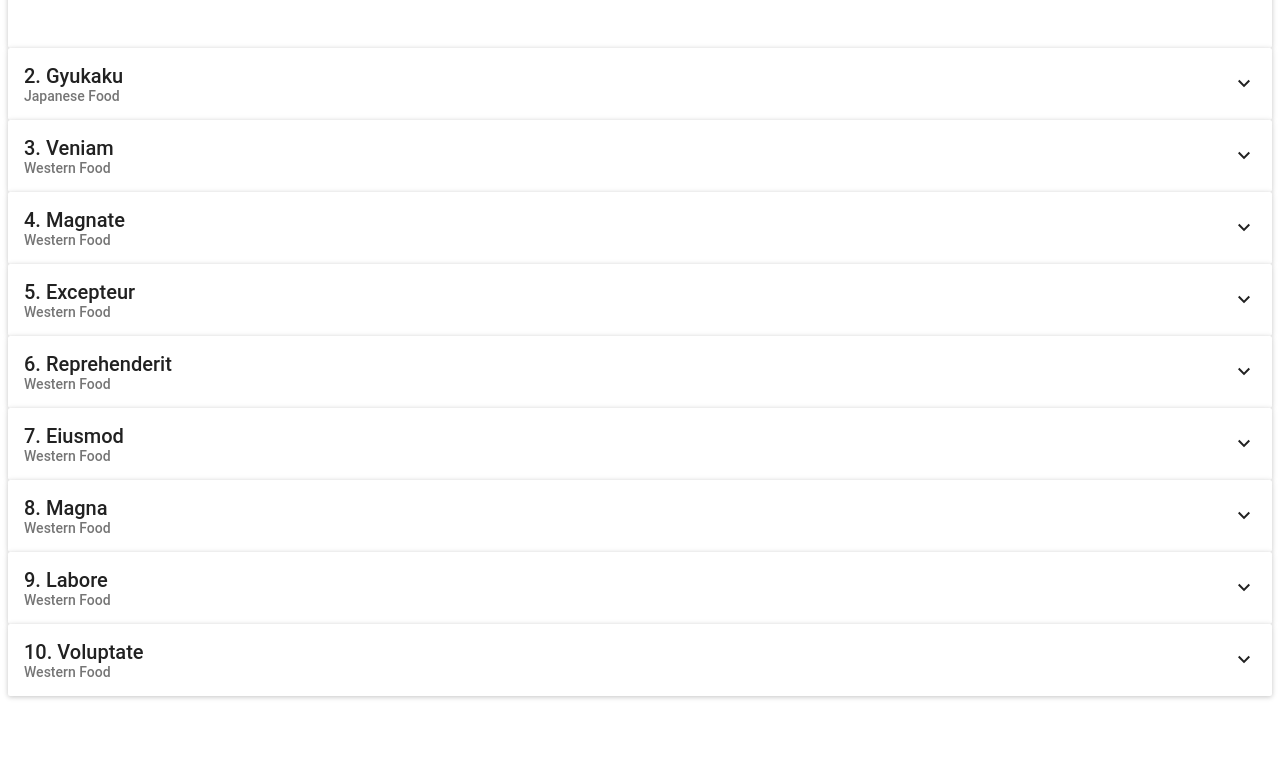
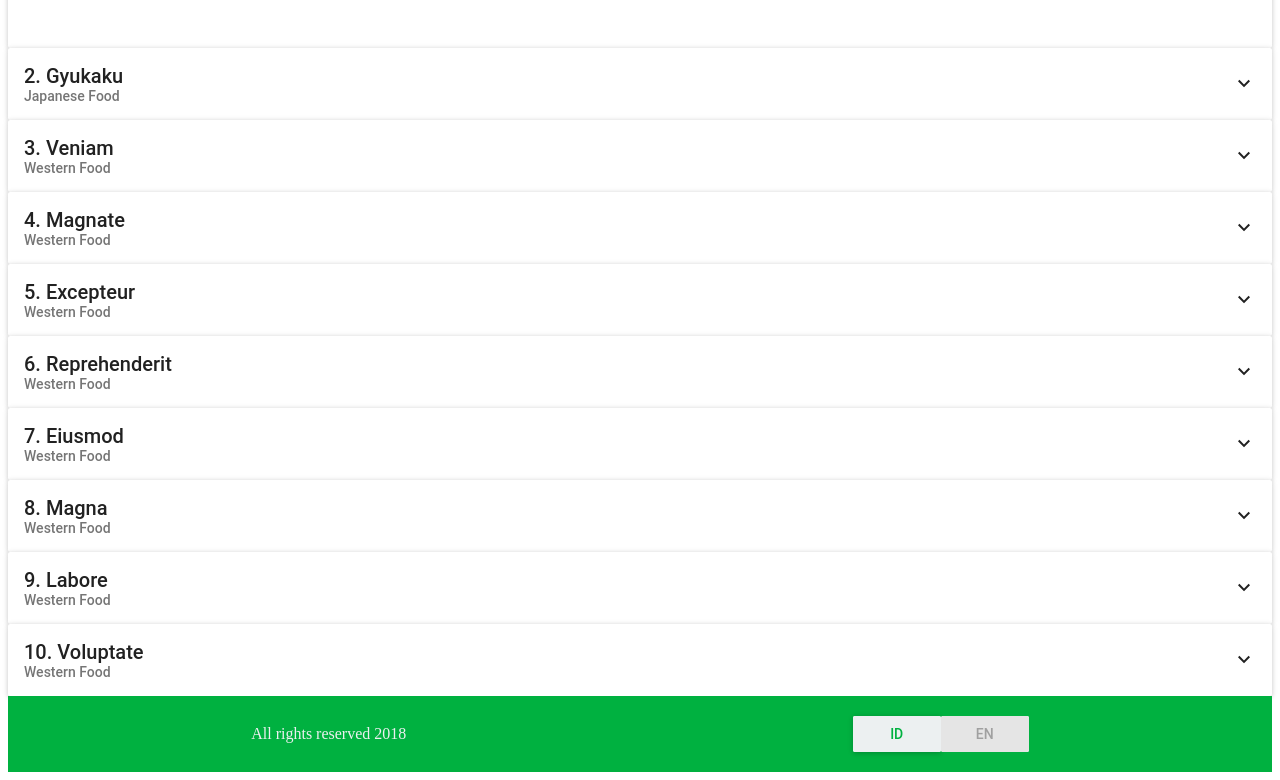
Before and after one commit to calvinvoo2/restaurant, a React app: page /#/ in a window 1280 px wide. Shown: the part 529-1309 px from the top of the page. Before the commit the page ends 1233 px from the top, so only its background shows below. Built offline with nearby package versions, Linux system fonts and the light colour scheme; the HTML template or start-up script is replaced by a standard one.

Commit message:
Add il8n for english and indonesian langauge

```diff
--- a/src/actions/index.js
+++ b/src/actions/index.js
@@ -2,8 +2,16 @@
 import {
   FETCH_TOP_RESTAURANT_LIST,
   BOOK_RESTAURANT,
-  FETCH_RESTAURANT_DETAIL
+  FETCH_RESTAURANT_DETAIL,
+  CHANGE_LANGUAGE
 } from "./types";
+
+export const changeLanguage = lang => {
+  return function(dispatch) {
+    /*This is used to change language*/
+    dispatch({ type: CHANGE_LANGUAGE, payload: lang });
+  };
+};
 
 export const fetchRestaurantDetail = slug => {
   return function(dispatch) {
--- a/src/actions/types.js
+++ b/src/actions/types.js
@@ -1,3 +1,4 @@
 export const FETCH_TOP_RESTAURANT_LIST = "fetch_top_restaurant_list";
 export const BOOK_RESTAURANT = "book_restaurant";
 export const FETCH_RESTAURANT_DETAIL = "fetch_restaurant_detail";
+export const CHANGE_LANGUAGE = "change_language";
--- a/src/components/App.js
+++ b/src/components/App.js
@@ -2,7 +2,7 @@
 import RestaurantCard from "./RestaurantCard";
 import RaisedButton from "material-ui/RaisedButton";
 import AutoComplete from "material-ui/AutoComplete";
-
+import strings from "../il8n";
 import { GridList, GridTile } from "material-ui/GridList";
 
 import * as actions from "../actions";
@@ -34,7 +34,7 @@
       this.props.fetchTopRestaurantList(this.state.location);
       this.setState({ error: "" });
     } else {
-      this.setState({ error: "Location is not on our list" });
+      this.setState({ error: strings[this.props.lang].locationNotFound });
     }
   };
 
@@ -67,7 +67,7 @@
       <div>
         <div>
           <p style={{ fontSize: 20 }}>
-            Showing top 10 restaurants near {" "}
+            {strings[this.props.lang].show10} {" "}
             <span style={styles.cityText}>
               {this.props.restaurant && this.props.restaurant.location
                 ? this.props.restaurant.location
@@ -77,10 +77,10 @@
           <GridList cols={3} padding={0} style={{ height: 120 }}>
             <GridTile cols={2}>
               <AutoComplete
-                hintText="Change location"
-                filter={AutoComplete.noFilter}
+                hintText={strings[this.props.lang].changeLocation}
+                filter={AutoComplete.fuzzyFilter}
                 dataSource={this.state.dataSource}
-                floatingLabelText="Location"
+                floatingLabelText={strings[this.props.lang].location}
                 fullWidth={true}
                 onUpdateInput={this.handleForm}
                 errorText={this.state.error ? this.state.error : ""}
@@ -110,8 +110,8 @@
   }
 }
 
-function mapStateToProps({ restaurant }) {
-  return { restaurant };
+function mapStateToProps({ restaurant, lang }) {
+  return { restaurant, lang };
 }
 
 export default connect(mapStateToProps, actions)(App);
--- /dev/null
+++ b/src/components/Footer.js
@@ -0,0 +1,55 @@
+import React, { Component } from "react";
+import * as actions from "../actions";
+import { connect } from "react-redux";
+import RaisedButton from "material-ui/RaisedButton";
+
+class Footer extends Component {
+  render() {
+    return (
+      <div
+        style={{
+          display: "flex",
+          padding: 20,
+          background: "#00b140",
+          color: "#ecf0f1"
+        }}
+      >
+        <div
+          style={{
+            alignSself: "flex-start",
+            margin: "auto"
+          }}
+        >
+          All rights reserved 2018
+        </div>
+        <div
+          style={{
+            alignSself: "flex-end",
+            margin: "auto"
+          }}
+        >
+          <RaisedButton
+            label="ID"
+            disabled={this.props.lang == "id"}
+            labelColor="#00b140"
+            backgroundColor="#ecf0f1"
+            onClick={() => this.props.changeLanguage("id")}
+          />
+          <RaisedButton
+            label="EN"
+            disabled={this.props.lang == "en"}
+            labelColor="#00b140"
+            backgroundColor="#ecf0f1"
+            onClick={() => this.props.changeLanguage("en")}
+          />
+        </div>
+      </div>
+    );
+  }
+}
+
+function mapStateToProps({ lang }) {
+  return { lang };
+}
+
+export default connect(mapStateToProps, actions)(Footer);
--- a/src/components/RestaurantCard.js
+++ b/src/components/RestaurantCard.js
@@ -8,7 +8,6 @@
   CardText
 } from "material-ui/Card";
 import { GridList, GridTile } from "material-ui/GridList";
-
 import { Link } from "react-router-dom";
 
 import RaisedButton from "material-ui/RaisedButton";
--- /dev/null
+++ b/src/il8n.js
@@ -0,0 +1,46 @@
+let strings = {
+  en: {
+    show10: "Showing top 10 restaurants near",
+    changeLocation: "Change Location",
+    location: "Location",
+    locationNotFound: "Location not found",
+    view: "View",
+    back: "Back",
+    reservationMade: "Your reservation has been made",
+    inputNo: "Please input the information about the reservation:",
+    yourName: "Your Name",
+    phoneNumber: "Phone",
+    yourPhoneNumber: "Your phone",
+    timeOfArrival: "Reservation Time",
+    numberOfPerson: "Number of person(s)",
+    makeReservation: "Make reservation",
+    cancel: "Cancel",
+    date: "Date",
+    errorAllField: "All field must be filled",
+    errorNoOfPerson: "Number of person must be number",
+    reservationForm: "Reservation Form"
+  },
+  id: {
+    show10: "Menunjukkan Top 10 restaurant sekitar",
+    changeLocation: "Ganti Lokasi",
+    location: "Lokasi",
+    locationNotFound: "Lokasi tidak ditemukan",
+    view: "Lihat",
+    back: "Kembali",
+    reservationMade: "Reservasi Anda berhasil",
+    inputNo: "Tolong masukan informasi mengenai reservasi Anda",
+    yourName: "Nama Anda",
+    phoneNumber: "No Telepon",
+    yourPhoneNumber: "No Telepon Anda",
+    timeOfArrival: "Waktu reservasi",
+    numberOfPerson: "Jumlah Orang",
+    makeReservation: "Buat Reservasi",
+    cancel: "Batal",
+    date: "Tanggal",
+    errorAllField: "Semua harus diisi",
+    errorNoOfPerson: "Jumlah orang harus angka",
+    reservationForm: "Form Reservasi"
+  }
+};
+
+export default strings;
--- a/src/index.js
+++ b/src/index.js
@@ -6,8 +6,11 @@
 import reduxThunk from "redux-thunk";
 
 import { renderRoutes } from "./routes.jsx";
+const initialState = {
+  lang: "en"
+};
 
-const store = createStore(reducers, {}, applyMiddleware(reduxThunk));
+const store = createStore(reducers, initialState, applyMiddleware(reduxThunk));
 const routeComponent = renderRoutes();
 ReactDOM.render(
   <Provider store={store}>{routeComponent}</Provider>,
--- a/src/reducers/index.js
+++ b/src/reducers/index.js
@@ -1,8 +1,10 @@
 import { combineReducers } from "redux";
 import restaurantReducer from "./restaurantReducer";
 import restaurantDetailReducer from "./restaurantDetailReducer";
+import langReducer from "./langReducer";
 
 export default combineReducers({
   restaurant: restaurantReducer,
-  restaurantDetail: restaurantDetailReducer
+  restaurantDetail: restaurantDetailReducer,
+  lang: langReducer
 });
--- /dev/null
+++ b/src/reducers/langReducer.js
@@ -0,0 +1,10 @@
+import { CHANGE_LANGUAGE } from "../actions/types";
+
+export default function(state = null, action) {
+  switch (action.type) {
+    case CHANGE_LANGUAGE:
+      return action.payload || false;
+    default:
+      return state;
+  }
+}
--- a/src/routes.jsx
+++ b/src/routes.jsx
@@ -2,6 +2,8 @@
 import { HashRouter, Switch, Route } from "react-router-dom";
 import MuiThemeProvider from "material-ui/styles/MuiThemeProvider";
 import Home from "./components/App";
+import Footer from "./components/Footer";
+
 import RestaurantDetail from "./components/RestaurantDetail";
 import AppBar from "material-ui/AppBar";
 export const renderRoutes = () => (
@@ -19,6 +21,9 @@
           <Route exact path="/" component={Home} />
           <Route exact path="/restaurant/:slug" component={RestaurantDetail} />
         </Switch>
+        <div>
+          <Footer />
+        </div>
       </div>
     </MuiThemeProvider>
   </HashRouter>
```
Also changed, not shown: src/components/RestaurantDetail.jsx (+25 -18 lines), .eslintrc.json, 1 other file (tests, documents, lock files or other folders).
